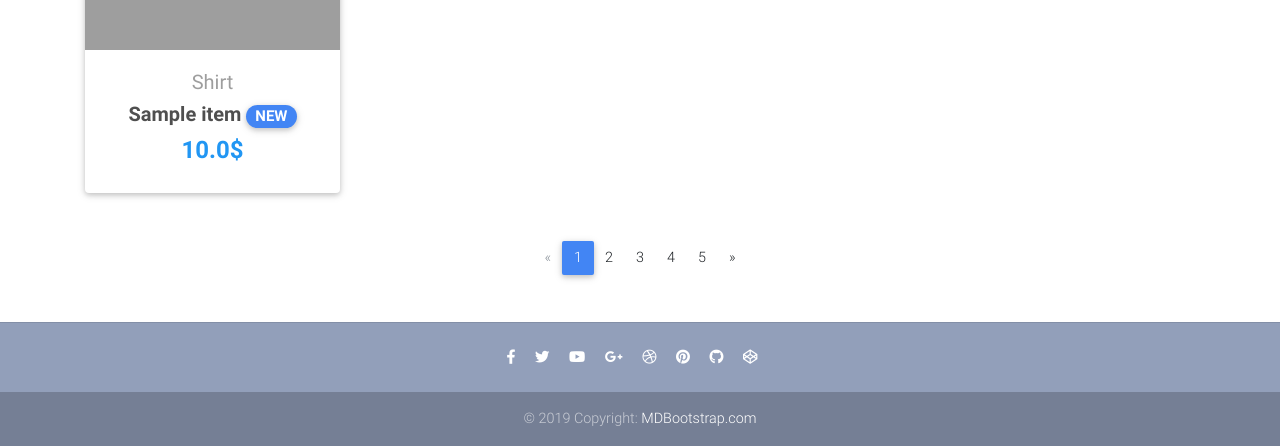
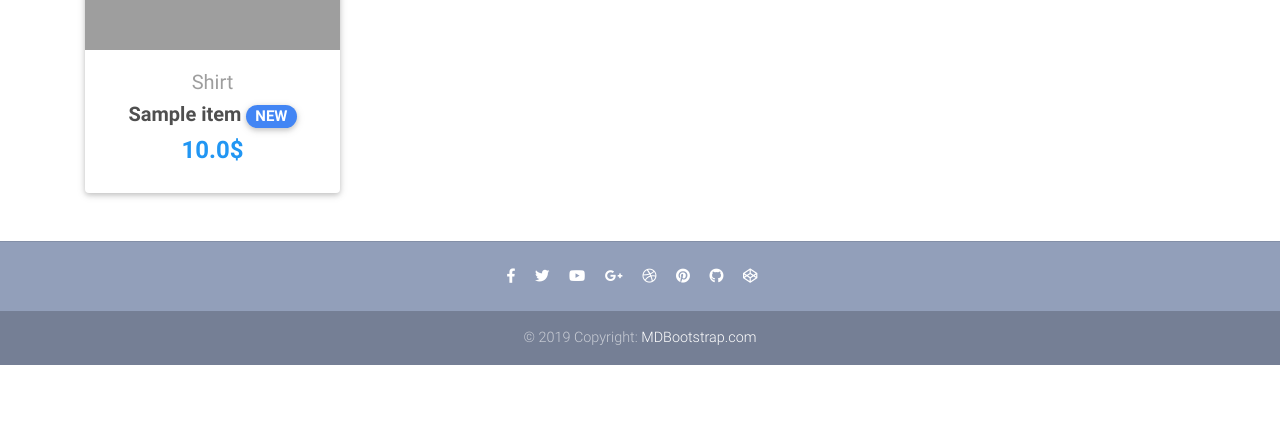
Before and after one commit to Rakibul8001/ecommerce-project, a Django app: page / in a window 1280 px wide. Shown: the part 743-1189 px from the top of the page. After the commit the page ends 1108 px from the top, so only its background shows below. Run offline with Django 3.2, Linux system fonts and the light colour scheme; tables that the repository leaves empty hold one stand-in row (values such as "Sample post"); some libraries are stand-ins or nearby versions; grey boxes are pictures that could not be loaded.

Commit message:
pagination

```diff
--- a/core/views.py
+++ b/core/views.py
@@ -8,6 +8,7 @@ from django.utils import timezone
 
 class HomeView(ListView):
     model = Item
+    paginate_by = 1
     template_name = "pages/home-page.html"
 
 
--- a/templates/account/login.html
+++ b/templates/account/login.html
@@ -53,6 +53,4 @@
   </div>
 </main>
 
-
-
 {% endblock %}
--- a/templates/pages/home-page.html
+++ b/templates/pages/home-page.html
@@ -320,43 +320,36 @@
 		<!--Section: Products v.3-->
 
 		<!--Pagination-->
+		{% if is_paginated %}
 		<nav class="d-flex justify-content-center wow fadeIn">
 			<ul class="pagination pg-blue">
 				<!--Arrow left-->
-				<li class="page-item disabled">
-					<a class="page-link" href="#" aria-label="Previous">
+				{% if page_obj.has_previous %}
+				<li class="page-item">
+					<a class="page-link" href="?page={{ page_obj.previous_page_number }}" aria-label="Previous">
 						<span aria-hidden="true">&laquo;</span>
 						<span class="sr-only">Previous</span>
 					</a>
 				</li>
+				{% endif %}
 
 				<li class="page-item active">
-					<a class="page-link" href="#"
-						>1
+					<a class="page-link" href="?page={{ page_obj.number }}">{{ page_obj.number }}
 						<span class="sr-only">(current)</span>
 					</a>
 				</li>
+
+				{% if page_obj.has_next %}
 				<li class="page-item">
-					<a class="page-link" href="#">2</a>
-				</li>
-				<li class="page-item">
-					<a class="page-link" href="#">3</a>
-				</li>
-				<li class="page-item">
-					<a class="page-link" href="#">4</a>
-				</li>
-				<li class="page-item">
-					<a class="page-link" href="#">5</a>
-				</li>
-
-				<li class="page-item">
-					<a class="page-link" href="#" aria-label="Next">
+					<a class="page-link" href="?page={{ page_obj.next_page_number }}" aria-label="Next">
 						<span aria-hidden="true">&raquo;</span>
 						<span class="sr-only">Next</span>
 					</a>
 				</li>
+				{% endif %}
 			</ul>
 		</nav>
+		{% endif %}
 		<!--Pagination-->
 	</div>
 </main>
```
Also changed, not shown: templates/account/logout.html (+13 -4 lines), templates/account/signup.html (+15 -4 lines).
